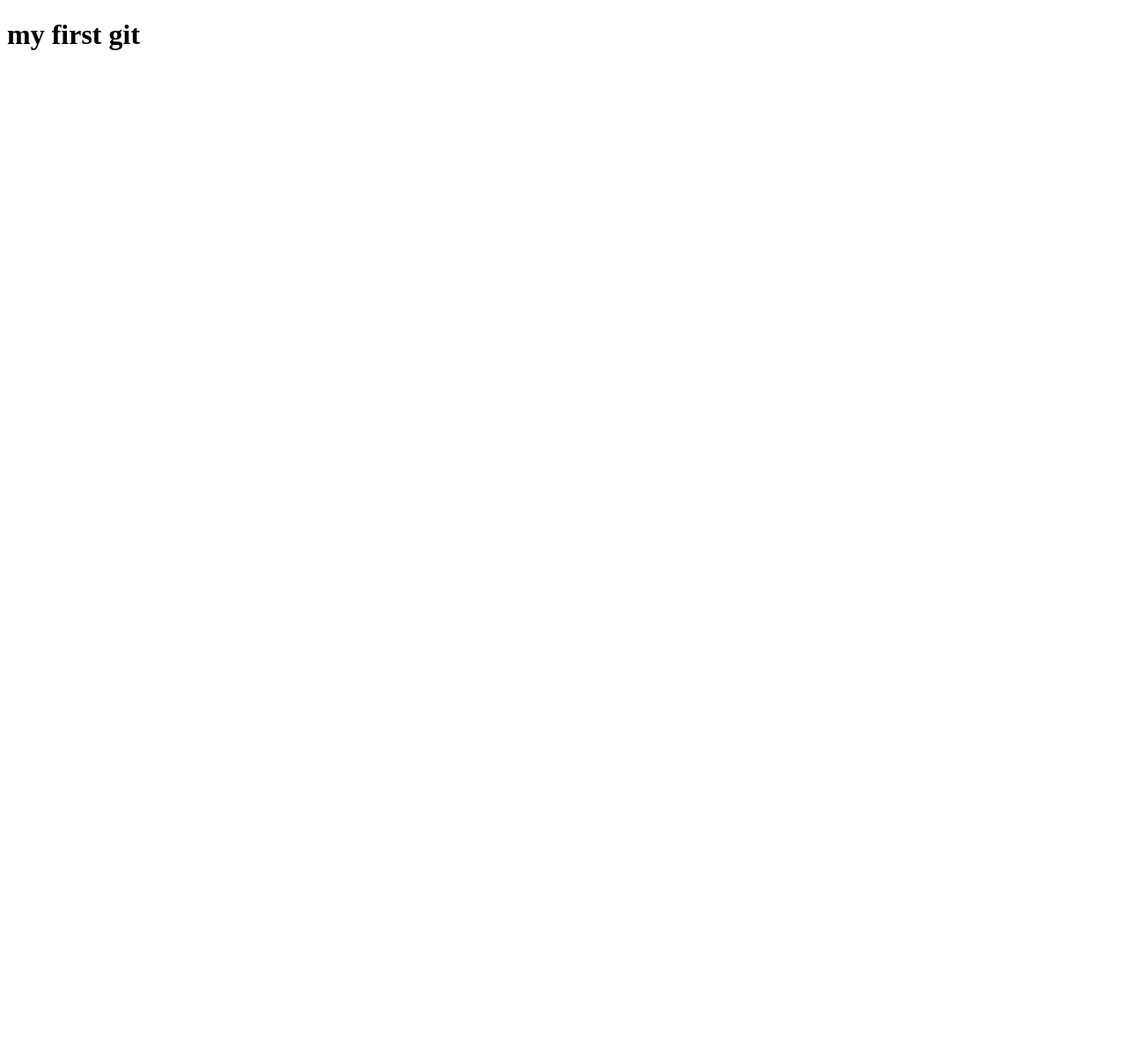
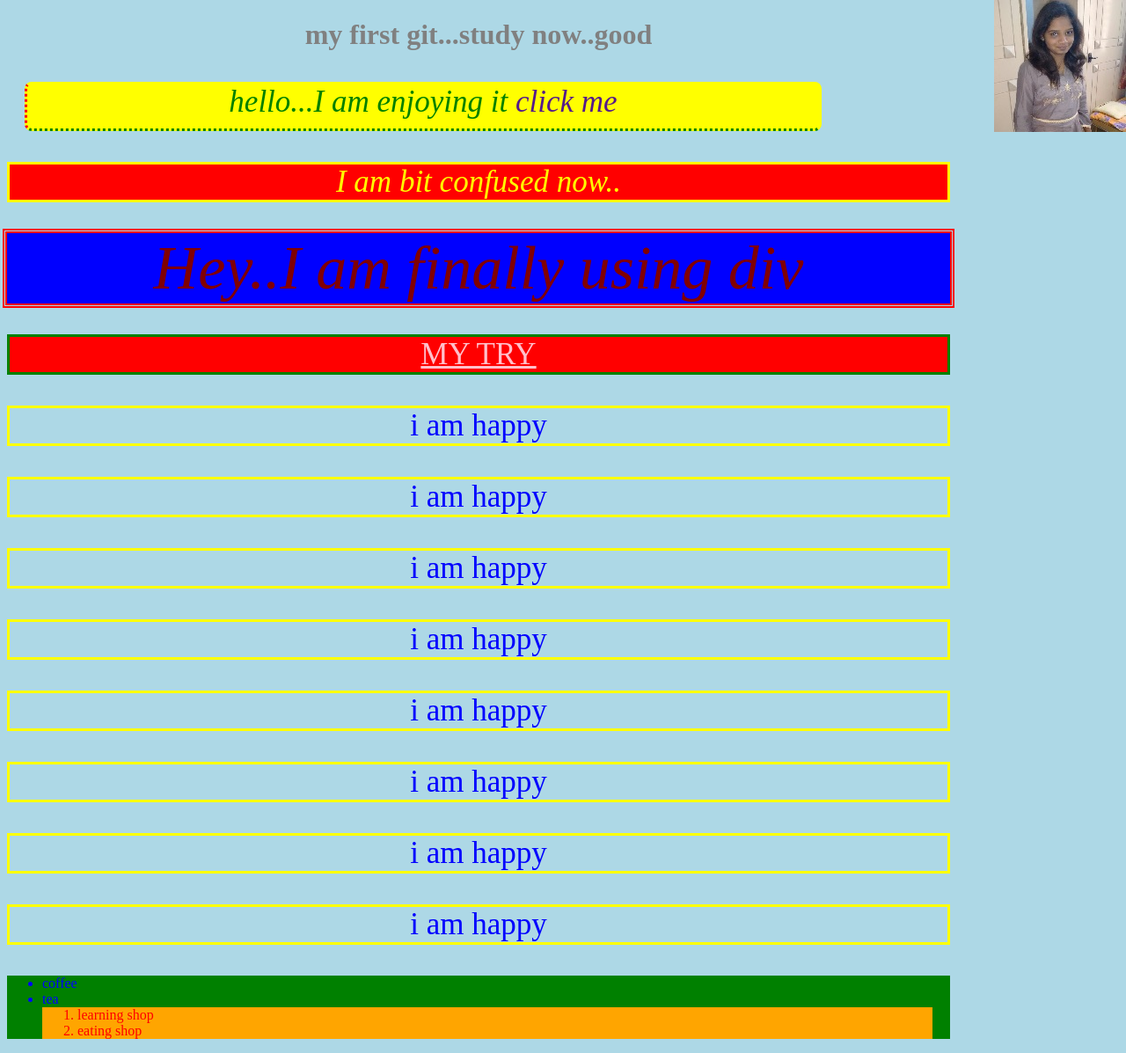
Before and after one commit to Aishwaryasony94/coursera-test, a plain HTML site: page sony/index.html in a window 1280 px wide. Shown: the whole page at 88% size. Before the commit the page ends 800 px from the top, so only its background shows below. Drawn offline with Linux system fonts and the light colour scheme.

Commit message:
my assigment

```diff
--- a/sony/index.html
+++ b/sony/index.html
@@ -1,8 +1,120 @@
 <!DOCTYPE html>
 <html>
 <head>
-	<title>Hello >..its oaky for now</title>
+	<title>Hello </title>
+	<link rel"stylesheet" type="text/css" href="mystyle.css">
+<style>
+body{
+	background-color: lightblue;
+	background-image: url("1.jpg");
+	background-repeat: no-repeat;
+	background-position: right top;
+	margin-right: 200px;
+	background-attachment: fixed;
+
+}
+p#id1 {
+	color:green;
+	font-style: italic;
+	text-align: center;
+	background-color: yellow;
+	border-top-style: solid;
+	border-bottom: dotted green;
+	border-left: dotted red;
+	border-right-style: dotted red;
+	border-radius: 8px;
+	margin-left: 20px;
+	height: 50px;
+	width: 900px
+
+
+
+}
+a:link{
+	text-decoration: none;
+}
+a:visited{
+	text-decoration: none;
+}
+a:hover{
+color:green;
+text-decoration: underline;
+}
+a:active{
+	text-decoration: underline;
+}
+
+
+ h1 {
+	color:#808080;
+	text-align: center;
+}
+p {
+	color: blue;
+	text-align: center;
+	font-size: 35px;
+	border-style: solid;
+	border-color: yellow;
+
+}
+.class1{
+	color:yellow;
+	font-style: italic;
+	text-align: center;
+	background-color: red;
+
+}
+div.class1{
+	color:maroon;
+	background-color: blue;
+}
+div.large{
+	font-size: 70px;
+    outline-style: double;
+    outline-color: red;
+    outline-width: thick;
+}
+p#id2{
+	color:pink;
+	background-color: red;
+	border-color: green;
+	text-decoration: underline;
+	text-transform: uppercase;
+}
+ol{
+	color:red;
+	background-color: orange;
+	margin-right: 20px;
+}
+ul{
+	color:blue;
+	background-color: green;
+
+
+}
+</style>
 </head>
 <body>
-<h1>my first git</h1>
+<h1>my first git...study now..good</h1>
+<p id="id1">hello...I am enjoying it <a href="">click me</a></p>
+<p class="class1"> I am bit confused now..</p>
+<div class="class1 large">Hey..I am finally using div</div>
+<p id="id2">my try</p>
+<p> i am happy</p>
+<p> i am happy</p>
+<p> i am happy</p>
+<p> i am happy</p>
+<p> i am happy</p>
+<p> i am happy</p>
+<p> i am happy</p>
+<p> i am happy</p>
+<ul>
+<li>coffee</li>
+<li>tea</li>
+<ol>
+<li>learning shop</li>
+<li>eating shop</li>
+</ol>
+</ul>
+</body>
 </html>
--- /dev/null
+++ b/sony/mystyle.css
@@ -0,0 +1,9 @@
+
+body{
+	background-color: lightblue;
+	font-style: 130%
+}
+section div:nth-child(7):hover{
+	background-color: red;
+	cursor: pointer;
+}
```
Also changed, not shown: sony/floating.html (added, +49 -0 lines), sony/index1.html (added, +63 -0 lines), sony/myboxmodel.html (added, +48 -0 lines), module2_solution/index.html (added), sony/1.jpg (added).
